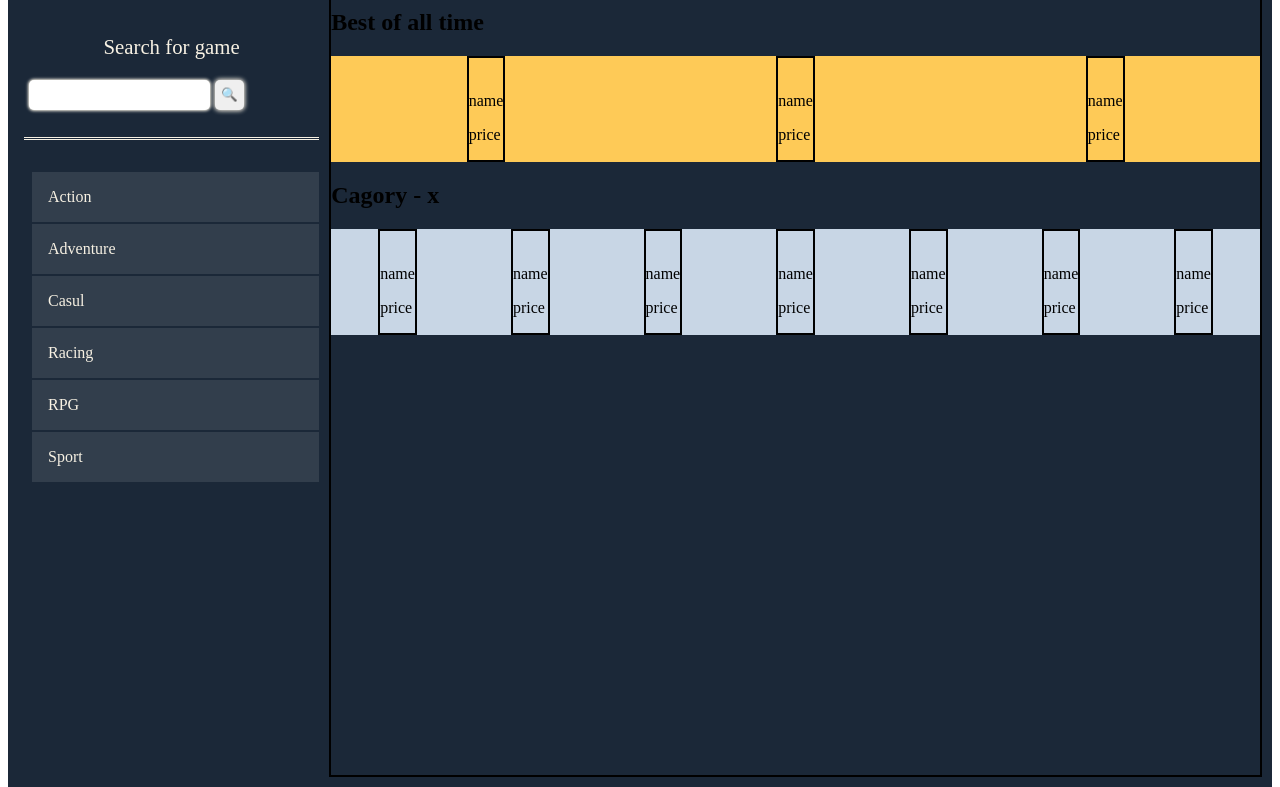
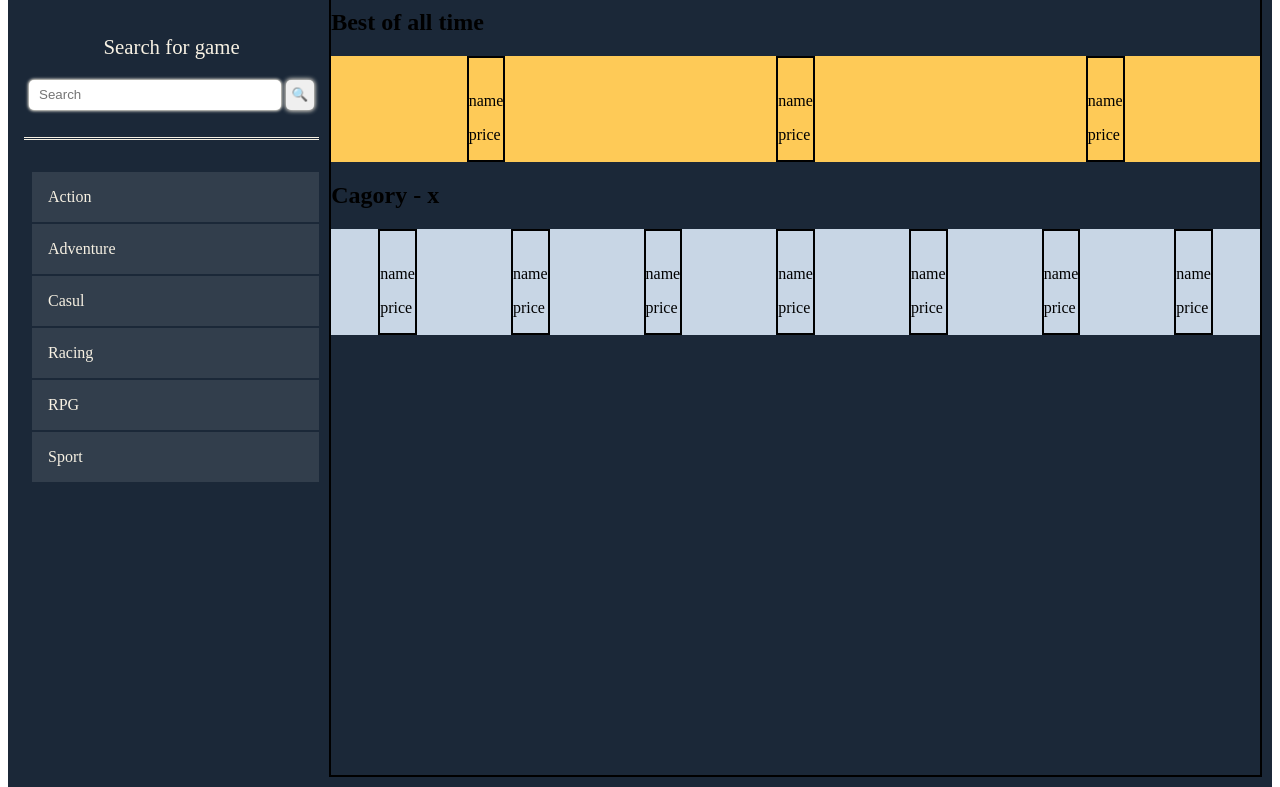
Before and after one commit to thienduy1295/Steam-web-project-teamwork, a plain HTML site: page index.html in a window 1280 px wide. Shown: the part 131-918 px from the top of the page. Drawn offline with Linux system fonts and the light colour scheme.

Commit message:
add-sidebar-ver2

```diff
--- a/index.html
+++ b/index.html
@@ -26,7 +26,7 @@
         <div class="search-area">
           <p>Search for game</p>
           <div class="form-search">
-                <input type="text">
+                <input type="text" placeholder="Search">
                 <button>🔍</button>
           </div>
         </div>
--- a/style.css
+++ b/style.css
@@ -61,9 +61,11 @@ body {
   border-radius: 5px;
 }
 .form-search input{
+    flex: 1 80%;
   border-radius: 5px;
   box-shadow: 0px 0px 3px 1px #f7f1e3;
   border: none;
+  padding-left: 10px;
 }
 .form-search button{
   border-radius: 5px;
```
